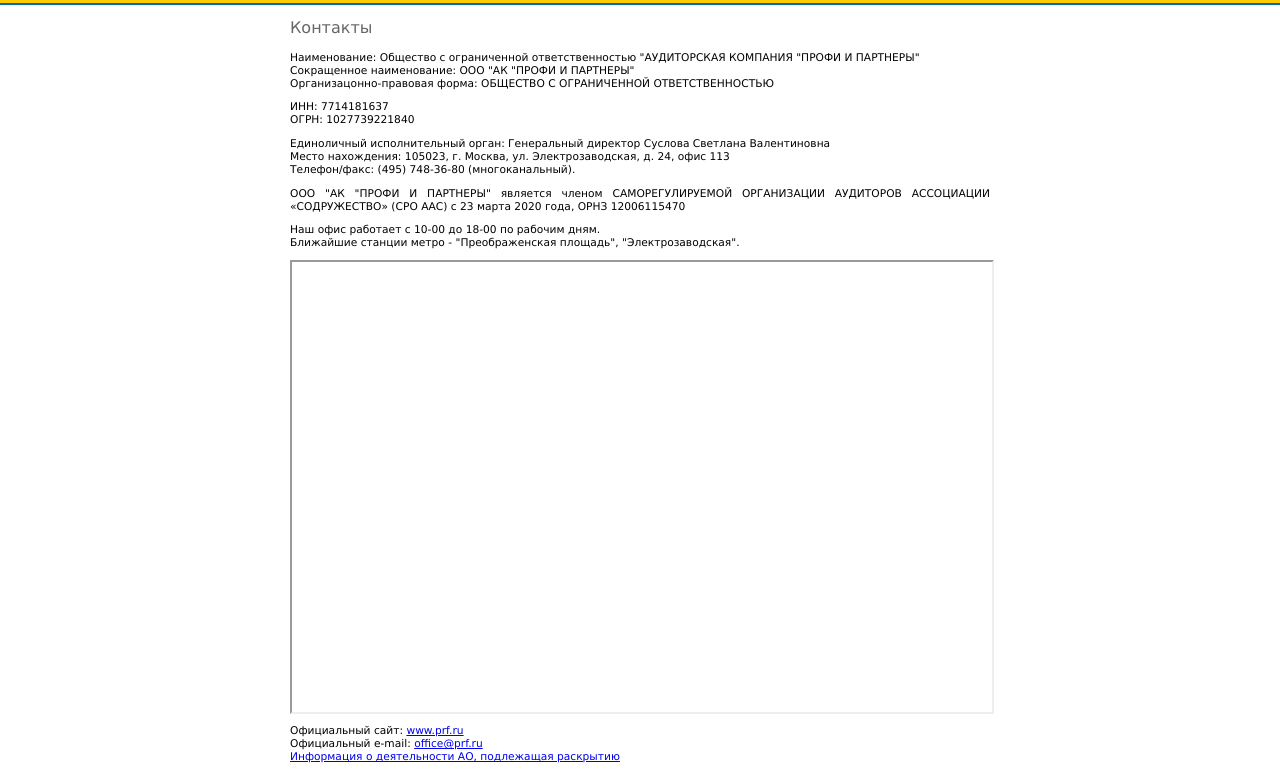
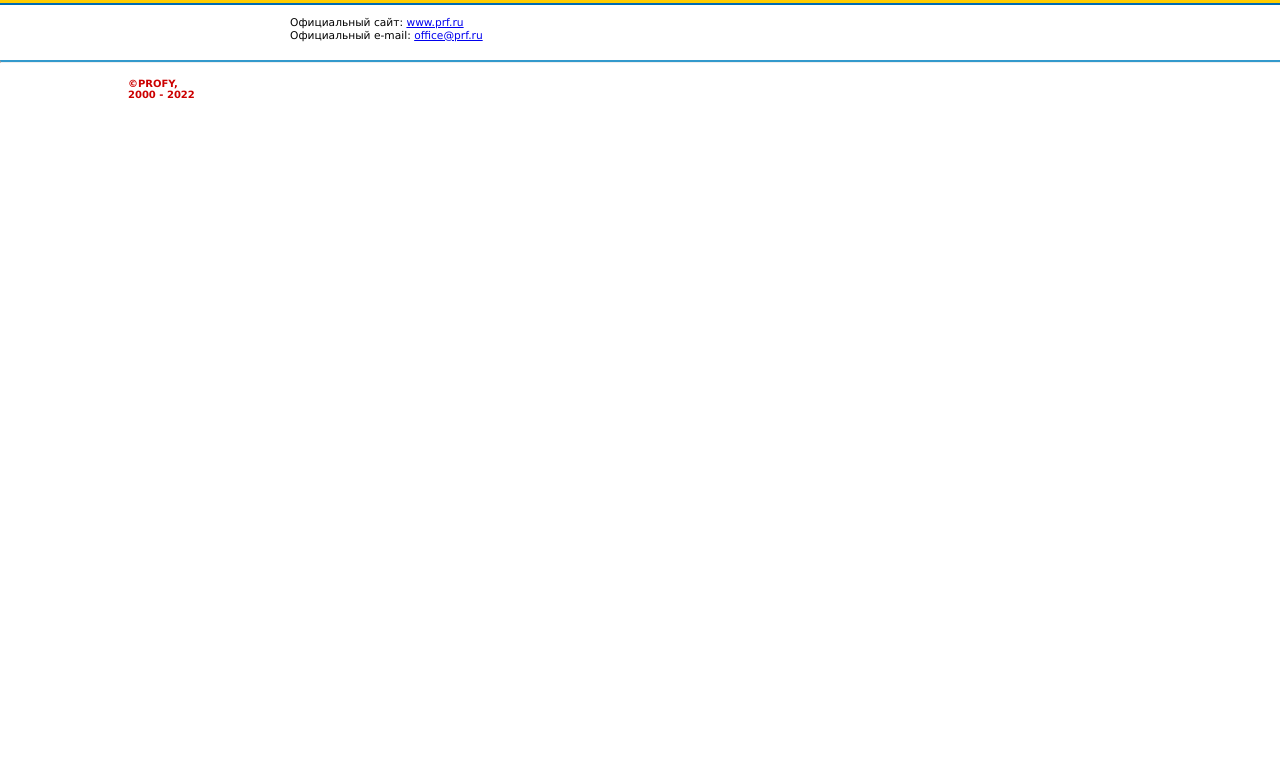
Before and after one commit to AFakeman/prf-website, a plain HTML site: page website/index.html in a window 1280 px wide. Shown: the part 138-919 px from the top of the page. After the commit the page ends 800 px from the top, so only its background shows below. Drawn offline with nearby package versions, Linux system fonts and the light colour scheme; files that its build step writes are made by us from their sources.

Commit message:
Remove unneeded stuff from the website

```diff
--- a/website/index.html
+++ b/website/index.html
@@ -10,40 +10,9 @@
   <body>
     <!--#include virtual="/top.html" -->
     <div class="main-content">
-      <h2> Контакты </h2>
-      <p>
-        Наименование: Общество с ограниченной ответственностью &quot;АУДИТОРСКАЯ КОМПАНИЯ
-        &quot;ПРОФИ И ПАРТНЕРЫ&quot;<br>
-        Сокращенное  наименование: ООО &quot;АК &quot;ПРОФИ И ПАРТНЕРЫ&quot;<br>
-        Организацонно-правовая форма: ОБЩЕСТВО С ОГРАНИЧЕННОЙ ОТВЕТСТВЕННОСТЬЮ<br>
-      </p>
-      <p>
-        ИНН: 7714181637<br>
-        ОГРН: 1027739221840<br>
-      </p>
-      <p>
-        Единоличный исполнительный орган: Генеральный директор Суслова Светлана
-        Валентиновна<br>
-        Место нахождения: 105023, г. Москва, ул. Электрозаводская, д. 24, офис 113<br>
-        Телефон/факс: (495) 748-36-80 (многоканальный). <br>
-      </p>
-      <p>
-        ООО "АК "ПРОФИ И ПАРТНЕРЫ" является членом САМОРЕГУЛИРУЕМОЙ ОРГАНИЗАЦИИ
-        АУДИТОРОВ АССОЦИАЦИИ «СОДРУЖЕСТВО» (СРО ААС) с 23 марта 2020 года, ОРНЗ
-        12006115470
-      </p>
-      <p>
-        Наш офис работает с 10-00 до 18-00 по рабочим дням.<br>
-        Ближайшие станции метро - &quot;Преображенская площадь&quot;,
-        &quot;Электрозаводская&quot;.
-      </p>
-      <iframe src="https://yandex.ru/map-widget/v1/-/CCqri4mr"
-               width="100%" height="450" frameborder="1" allowfullscreen="true"/>
-      </iframe>
       <p>
         Официальный сайт: <a href="http://www.prf.ru" class="normal">www.prf.ru</a><br>
         Официальный e-mail: <a href="mailto:office@prf.ru" class="normal">office@prf.ru</a><br>
-        <a href="info.pdf" class="normal">Информация о деятельности АО, подлежащая раскрытию</a><br>
       </p>
     </div>
 
--- a/website/top.html
+++ b/website/top.html
@@ -2,5 +2,4 @@
   <img class="logo" src="/logo.gif"/>
 </a>
 <div class="lower-line">
-  <span class="title">АУДИТОРСКАЯ КОМПАНИЯ &quot;ПРОФИ И ПАРТНЕРЫ&quot;</span>
 </div>
```
Also changed, not shown: 1 other file.
